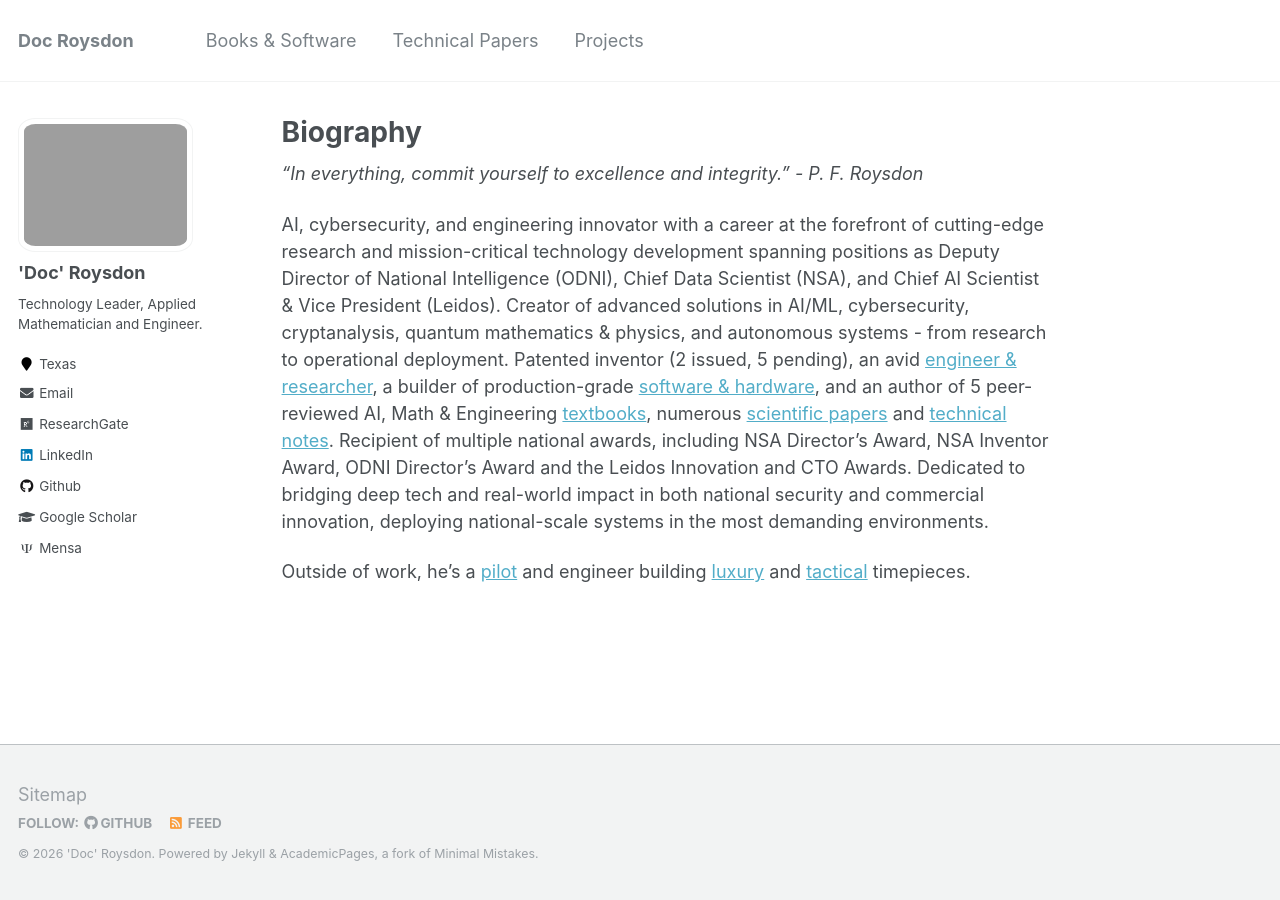
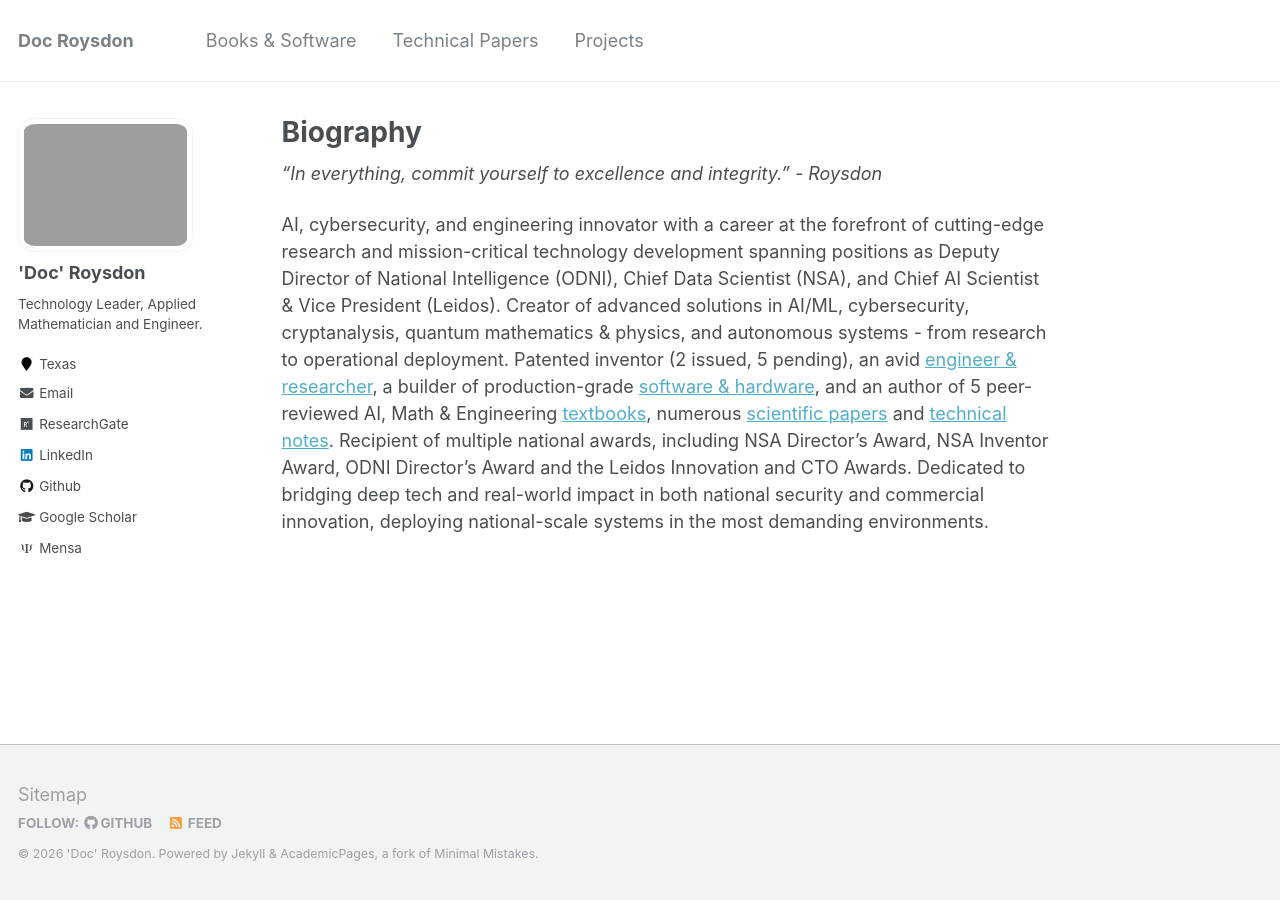
Before and after one commit to pfroysdon/pfroysdon.github.io, a Jekyll site: the page built from _pages/about.md, in a window 1280 px wide. Built offline with Jekyll 4.4.1, drawn with Linux system fonts in a browser that asks for light colours; some web fonts are replaced.

Commit message:
Update about.md

```diff
--- a/_pages/about.md
+++ b/_pages/about.md
@@ -8,8 +8,6 @@ redirect_from:
   - /about.html
 ---
 
-*"In everything, commit yourself to excellence and integrity." - P. F. Roysdon*
+*"In everything, commit yourself to excellence and integrity." - Roysdon*
 
 AI, cybersecurity, and engineering innovator with a career at the forefront of cutting-edge research and mission-critical technology development spanning positions as Deputy Director of National Intelligence (ODNI), Chief Data Scientist (NSA), and Chief AI Scientist & Vice President (Leidos). Creator of advanced solutions in AI/ML, cybersecurity, cryptanalysis, quantum mathematics & physics, and autonomous systems - from research to operational deployment. Patented inventor (2 issued, 5 pending), an avid [engineer & researcher](https://pfroysdon.github.io/projects/), a builder of production-grade [software & hardware](https://www.roysdonfibonaccipress.com/store/software), and an author of 5 peer-reviewed AI, Math & Engineering [textbooks](https://www.roysdonfibonaccipress.com/store/books), numerous [scientific papers](https://github.com/pfroysdon/publications/tree/main/Papers) and [technical notes](https://github.com/pfroysdon/publications/tree/main/Tech_Notes). Recipient of multiple national awards, including NSA Director's Award, NSA Inventor Award, ODNI Director’s Award and the Leidos Innovation and CTO Awards.  Dedicated to bridging deep tech and real-world impact in both national security and commercial innovation, deploying national-scale systems in the most demanding environments.
-
-Outside of work, he’s a [pilot](https://youtu.be/ZwSUX-F_C_4) and engineer building [luxury](https://www.roysdonwatchco.com/) and [tactical](https://www.declassifiedwatchco.com) timepieces.
```
